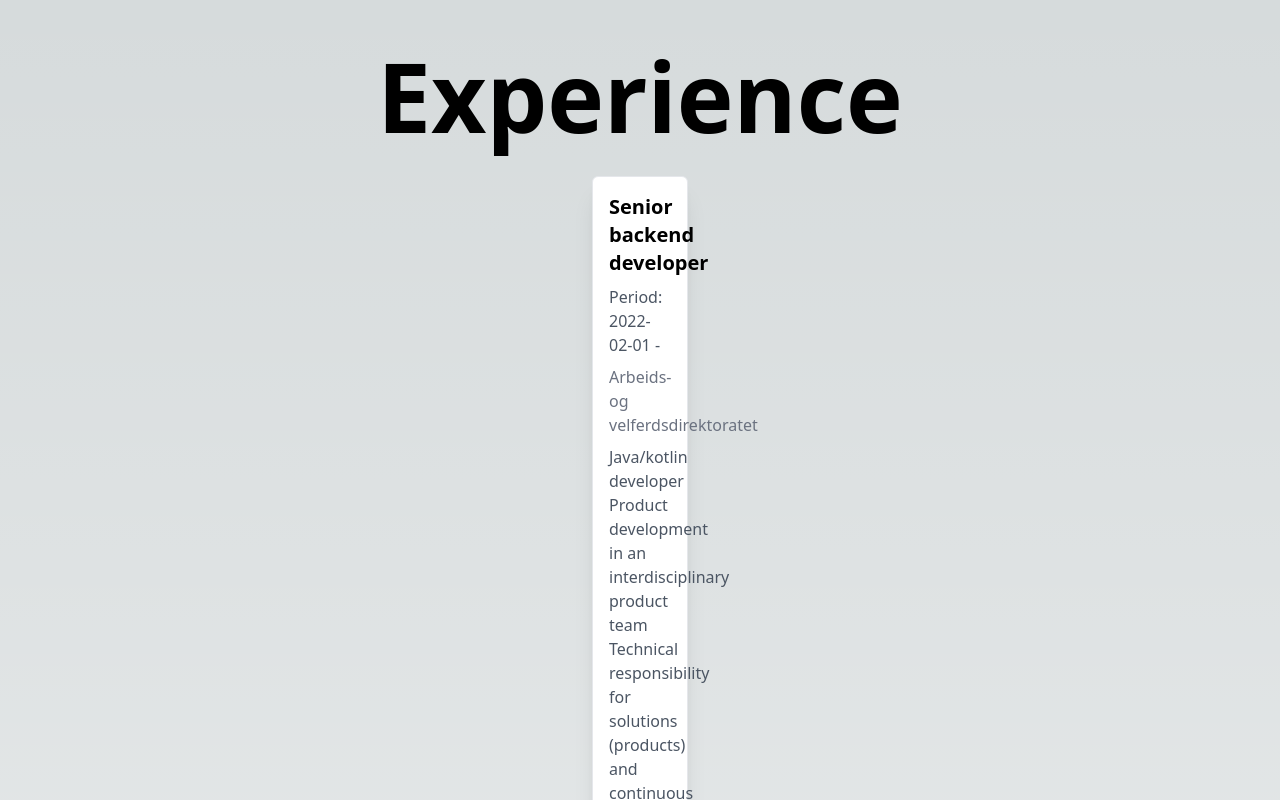
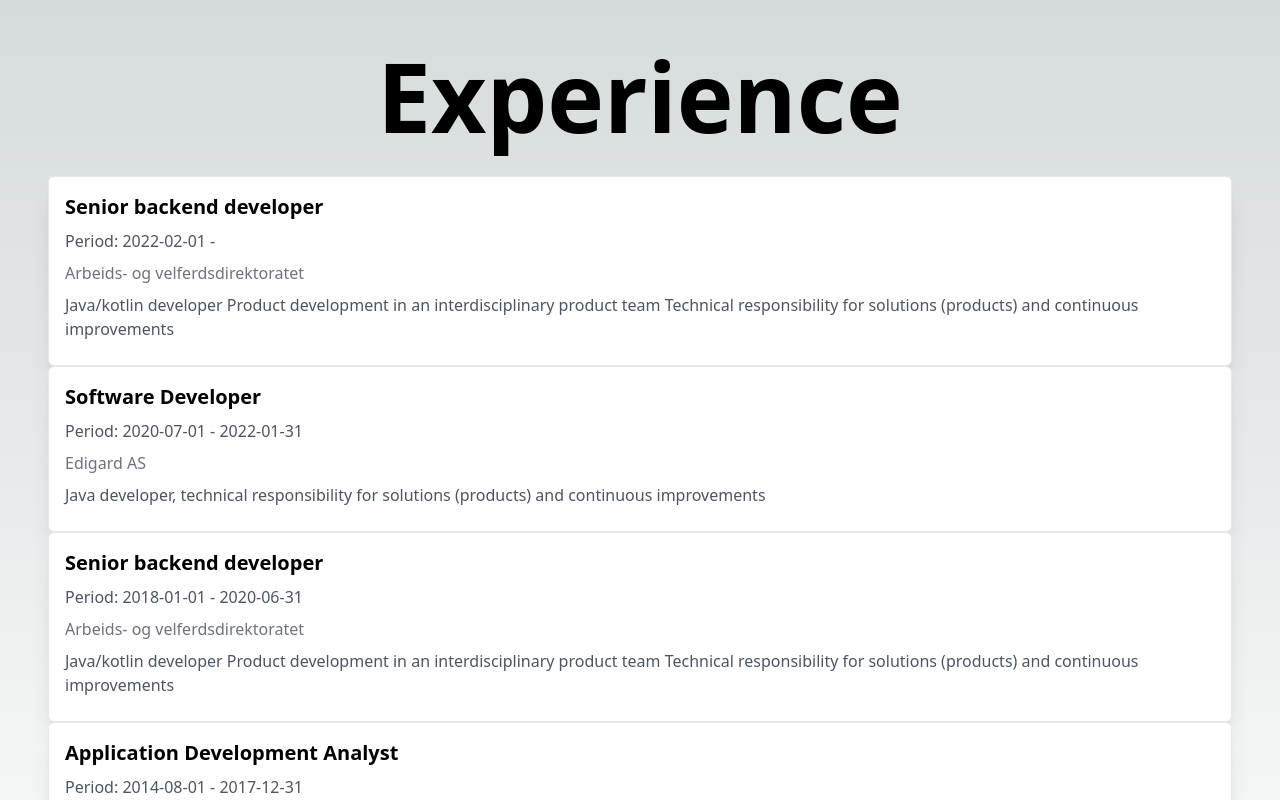
Before and after one commit to MikAoJk/MikAoJk.github.io, a Next.js app: page /experience in a window 1280 px wide. Shown: the top 800 px of the page. Built offline with nearby package versions, Linux system fonts and the light colour scheme.

Commit message:
Update ExperienceCard.tsx

```diff
--- a/src/components/ExperienceCard/ExperienceCard.tsx
+++ b/src/components/ExperienceCard/ExperienceCard.tsx
@@ -11,7 +11,7 @@ interface ExperienceCardProps {
 
 export const ExperienceCard: React.FC<ExperienceCardProps> = ({title, company, fromDate, toDate, companyLink, desc}) => {
     return (
-        <div className="relative experience-card border p-4 rounded-md shadow-xl bg-white dark:bg-gray-800 z-10 md:max-w-24">
+        <div className="relative experience-card border p-4 rounded-md shadow-xl bg-white dark:bg-gray-800 z-10">
             <h1 className="font-semibold text-xl">{title}</h1>
             <p className="text-gray-600 dark:text-gray-400 my-2">Period: {fromDate} - {toDate}</p>
             <a href={companyLink} className="text-gray-500 font-medium hover:underline">
```
